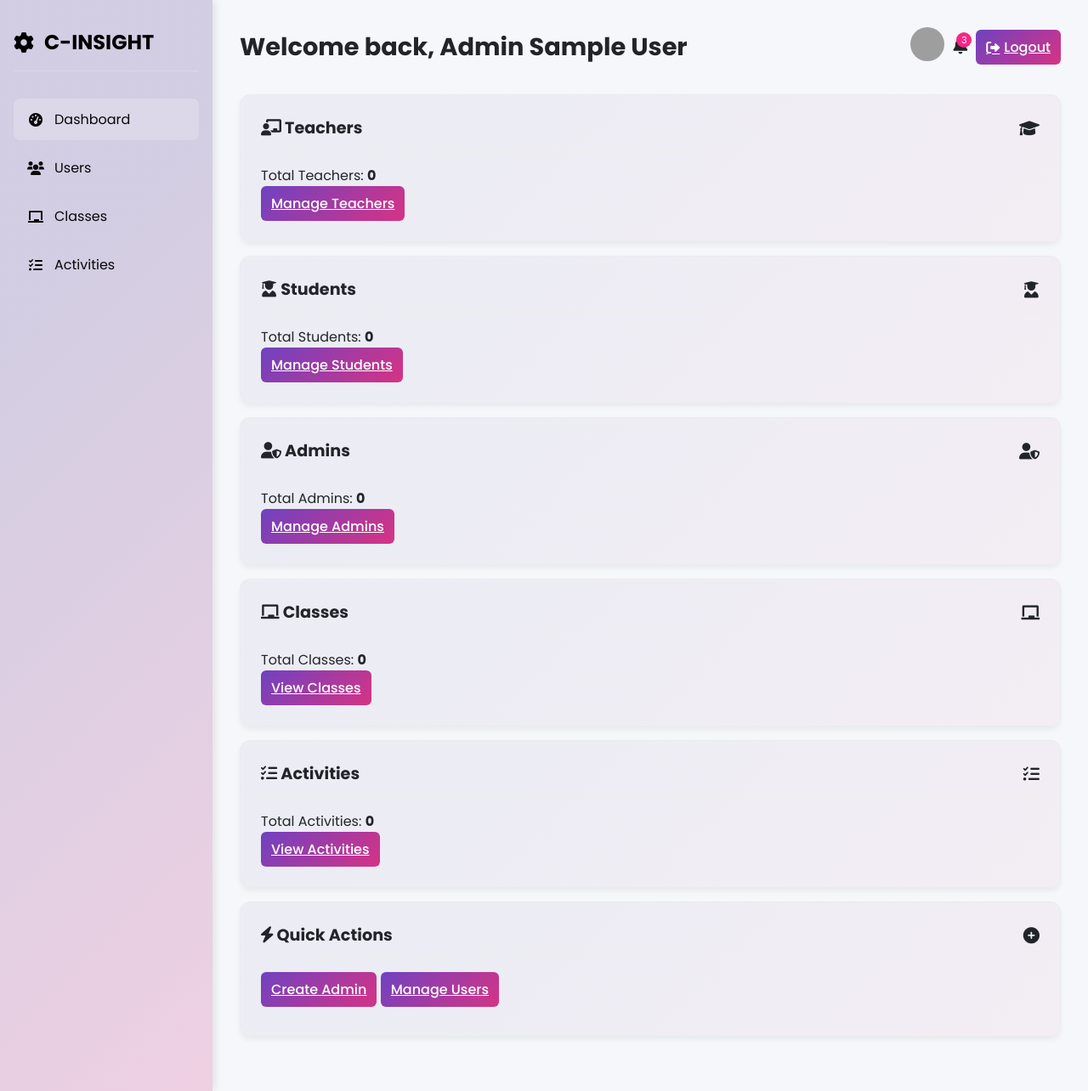
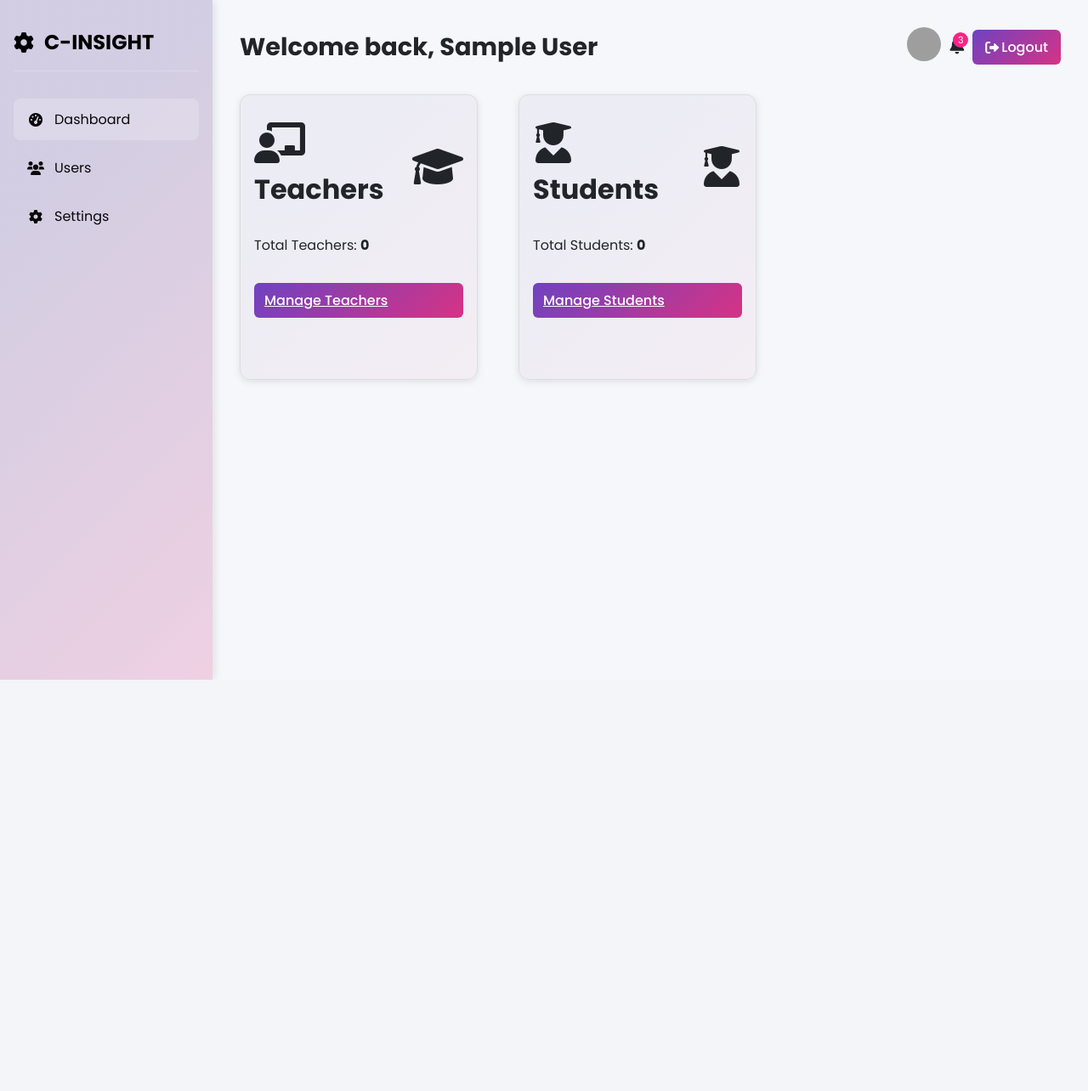
Before and after one commit to Zeninso/c-insight, a Flask app: page /admin/dashboard in a window 1280 px wide. Shown: the whole page at 85% size. After the commit the page ends 800 px from the top, so only its background shows below. Run offline with Flask 3, Linux system fonts and the light colour scheme; the visitor is signed in with stand-in values (Sample User, id 1); data that the repository does not hold is empty; some libraries are stand-ins or nearby versions; grey boxes are pictures that could not be loaded.

Commit message:
I  CHANGE THE ADMIN AND THE CSS STYLE BUT THERE'S STILL MINOR ISSUES TO FIX

```diff
--- a/app/static/css/admin_dashboard.css
+++ b/app/static/css/admin_dashboard.css
@@ -109,100 +109,73 @@
 
         .grid-container {
             display: flex;
-            flex-direction: column;
-            gap: 1rem;
+            flex-direction:row;
+            flex-wrap: wrap;
+            gap: 3rem;
             margin-bottom: 2rem;
         }
 
         .card {
             background: linear-gradient(135deg, rgba(72, 40, 133, 0.05) 25%, rgba(214, 51, 132, 0.05) 100%);
-            border: 1px solid #e9ecef;
+            border: 1px solid #ddd;
             border-radius: 12px;
-            padding: 1.5rem;
-            box-shadow: 0 4px 6px rgba(0,0,0,0.05);
-            transition: transform 0.3s ease, box-shadow 0.3s ease;
+            padding: 1rem;
+            box-shadow: 0 2px 8px rgba(0,0,0,0.1);
+            transition: box-shadow 0.3s ease;
+            width: 280px;
+            aspect-ratio: 1 / 1.2;
+            display: flex;
+            flex-direction: column;
         }
 
         .card:hover {
-            transform: translateY(-5px);
-            box-shadow: 0 10px 15px rgba(0,0,0,0.1);
+            box-shadow: 0 4px 12px rgba(0,0,0,0.15);
         }
+
+        @media (max-width: 768px) {
+            .card {
+                width: 250px;
+                padding: 0.5rem;
+                margin-bottom: 0.5rem;
+            }
+            .card-header h3 {
+                font-size: 1rem;
+            }
+            .main-content {
+                padding: 1rem;
+            }
+        }
+
 
         .card-header {
             display: flex;
             justify-content: space-between;
             align-items: center;
             margin-bottom: 1rem;
+            margin-top: 1rem;
             padding-bottom: 0.75rem;
             border-bottom: 1px solid #eee;
         }
 
         .card-header h3 {
-            font-size: 1.2rem;
+            font-size: 2rem;
             color: var(--dark);
         }
 
         .card-header i {
             color: var(--dark);
-            font-size: 1.2rem;
+            font-size: 3rem;
         }
 
-        .activity-item {
-            display: flex;
-            justify-content: space-between;
-            align-items: center;
-            padding: 0.75rem 0;
-            border-bottom: 1px solid #f0f0f0;
-        }
-
-        .activity-item:last-child {
-            border-bottom: none;
-        }
-
-        .activity-info h4 {
-            font-size: 1rem;
-            margin-bottom: 0.25rem;
-        }
-
-        .activity-meta {
-            display: flex;
-            font-size: 0.85rem;
-            color: #666;
-        }
-
-        .activity-meta span {
-            margin-right: 1rem;
-        }
-
-        .activity-status {
-            padding: 0.25rem 0.5rem;
-            border-radius: 20px;
-            font-size: 0.75rem;
-            font-weight: 500;
-        }
-
-        .status-pending {
-            background-color: #fff3cd;
-            color: #856404;
-        }
-
-        .status-completed {
-            background-color: #d4edda;
-            color: #155724;
-        }
-
-        .status-late {
-            background-color: #f8d7da;
-            color: #721c24;
-        }
 
         .btn {
-            padding: 0.5rem 1rem;
+            padding: 0.5rem 2rem;
             border-radius: 6px;
             border: none;
             font-weight: 500;
             cursor: pointer;
             transition: all 0.3s ease;
+            margin-top: 2rem;
         }
 
         .btn-gradient {
@@ -220,11 +193,7 @@
             color: white;
         }
 
-        .chart-container {
-            height: 200px;
-            margin-top: 1rem;
-            position: relative;
-        }
+
 
         .notification-badge {
             position: absolute;
@@ -250,30 +219,10 @@
             color: var(--dark);
         }
 
-        .progress-container {
-            width: 100%;
-            background-color: #e9ecef;
-            border-radius: 8px;
-            margin: 10px 0;
-            overflow: hidden;
-        }
 
-        .progress-fill {
-            height: 10px;
-            border-radius: 8px;
-            background: linear-gradient(135deg, #6f42c1 0%, #d63384 100%);
-            transition: width 0.4s ease;
-        }
-
-        .progress-text {
-            font-size: 0.9rem;
-            color: var(--dark);
-            margin-top: 5px;
-            text-align: center;
-        }
 
         .btn-logout {
-            background: linear-gradient(135deg, #f72585 0%, #b5179e 100%);
+            background: linear-gradient(135deg, #6f42c1 0%, #d63384 100%);
             color: white;
             border: none;
             padding: 8px 15px;
--- a/app/templates/admin_dashboard.html
+++ b/app/templates/admin_dashboard.html
@@ -17,15 +17,14 @@
             <ul class="sidebar-nav">
                 <li><a href="{{ url_for('admin.adminDashboard') }}" class="active"><i class="fas fa-tachometer-alt"></i> Dashboard</a></li>
                 <li><a href="{{ url_for('admin.adminUsers') }}"><i class="fas fa-users"></i> Users</a></li>
-                <li><a href="{{ url_for('admin.adminClasses') }}"><i class="fas fa-chalkboard"></i> Classes</a></li>
-                <li><a href="{{ url_for('admin.adminActivities') }}"><i class="fas fa-tasks"></i> Activities</a></li>
+                <li><a href="#"><i class="fas fa-cog"></i> Settings</a></li>
         </ul>
     </div>
 
     <!-- Main Content -->
     <div class="main-content">
         <div class="header">
-                <h1>Welcome back, Admin {{ first_name }}</h1>
+            <h1>Welcome back, {{ first_name }}</h1>
             <div class="user-profile">
                 <a href="{{ url_for('auth.user_profile') }}">
                     <img src="https://ui-avatars.com/api/?name={{ session.first_name }}+{{ session.last_name }}&background=random&size=120" alt="User Profile" />
@@ -35,7 +34,7 @@
                         <i class="fas fa-bell"></i>
                         <span class="notification-badge">3</span>
                     </div>
-                        <a href="#" onclick="confirmLogout()" class="btn btn-gradient">
+                    <a href="#" onclick="confirmLogout()" class="btn-logout">
                         <i class="fas fa-sign-out-alt"></i> Logout
                     </a>
                 </div>
@@ -63,48 +62,6 @@
                 <p>Total Students: <strong>{{ stats.students }}</strong></p>
                 <a href="{{ url_for('admin.adminUsers') }}" class="btn btn-gradient">Manage Students</a>
             </div>
-
-                <!-- Admins Card -->
-                <div class="card">
-                    <div class="card-header">
-                        <h3><i class="fas fa-user-shield"></i> Admins</h3>
-                        <i class="fas fa-user-shield"></i>
-                    </div>
-                    <p>Total Admins: <strong>{{ stats.admins }}</strong></p>
-                    <a href="{{ url_for('admin.adminUsers') }}" class="btn btn-gradient">Manage Admins</a>
-                </div>
-
-                <!-- Classes Card -->
-                <div class="card">
-                    <div class="card-header">
-                        <h3><i class="fas fa-chalkboard"></i> Classes</h3>
-                        <i class="fas fa-chalkboard"></i>
-                    </div>
-                    <p>Total Classes: <strong>{{ stats.classes }}</strong></p>
-                    <a href="{{ url_for('admin.adminClasses') }}" class="btn btn-gradient">View Classes</a>
-                </div>
-
-                <!-- Activities Card -->
-                <div class="card">
-                    <div class="card-header">
-                        <h3><i class="fas fa-tasks"></i> Activities</h3>
-                        <i class="fas fa-tasks"></i>
-                    </div>
-                    <p>Total Activities: <strong>{{ stats.activities }}</strong></p>
-                    <a href="{{ url_for('admin.adminActivities') }}" class="btn btn-gradient">View Activities</a>
-                </div>
-
-                <!-- Quick Actions Card -->
-                <div class="card">
-                    <div class="card-header">
-                        <h3><i class="fas fa-bolt"></i> Quick Actions</h3>
-                        <i class="fas fa-plus-circle"></i>
-                    </div>
-                    <a href="{{ url_for('admin.createAdmin') }}" class="btn btn-gradient" style="margin-bottom: 10px;">Create Admin</a>
-                    <a href="{{ url_for('admin.adminUsers') }}" class="btn btn-gradient">Manage Users</a>
-                </div>
-            </div>
-        </div>
     </div>
 
     <script src="https://cdn.jsdelivr.net/npm/sweetalert2@11"></script>
--- a/app/templates/admin_profile.html
+++ b/app/templates/admin_profile.html
@@ -18,8 +18,7 @@
             <ul class="sidebar-nav">
                 <li><a href="{{ url_for('admin.adminDashboard') }}" class="active"><i class="fas fa-tachometer-alt"></i> Dashboard</a></li>
                 <li><a href="{{ url_for('admin.adminUsers') }}"><i class="fas fa-users"></i> Users</a></li>
-                <li><a href="{{ url_for('admin.adminClasses') }}"><i class="fas fa-chalkboard"></i> Classes</a></li>
-                <li><a href="{{ url_for('admin.adminActivities') }}"><i class="fas fa-tasks"></i> Activities</a></li>
+                <li><a href="#"><i class="fas fa-cog"></i> Settings</a></li>
             </ul>
         </div>
 
--- a/routes/admin.py
+++ b/routes/admin.py
@@ -22,23 +22,13 @@ def adminDashboard():
     cur.execute("SELECT COUNT(*) FROM users WHERE role='student'")
     student_count = cur.fetchone()[0]
 
-    cur.execute("SELECT COUNT(*) FROM users WHERE role='admin'")
-    admin_count = cur.fetchone()[0]
-
-    cur.execute("SELECT COUNT(*) FROM classes")
-    class_count = cur.fetchone()[0]
-
-    cur.execute("SELECT COUNT(*) FROM activities")
-    activity_count = cur.fetchone()[0]
 
     cur.close()
 
     stats = {
         'teachers': teacher_count,
-        'students': student_count,
-        'admins': admin_count,
-        'classes': class_count,
-        'activities': activity_count
+        'students': student_count
+
     }
 
     return render_template('admin_dashboard.html', stats=stats, first_name=session['first_name'])
@@ -56,75 +46,9 @@ def adminUsers():
 
     return render_template('admin_users.html', users=users, first_name=session['first_name'])
 
-@admin_bp.route('/classes')
-def adminClasses():
-    if 'username' not in session or session.get('role') != 'admin':
-        flash('Unauthorized access', 'error')
-        return redirect(url_for('auth.login'))
 
-    cur = mysql.connection.cursor()
-    cur.execute("""
-        SELECT c.id, c.name, c.description, c.class_code, c.code_expires, c.created_at,
-                u.first_name, u.last_name, COUNT(e.student_id) as student_count
-        FROM classes c
-        JOIN users u ON c.teacher_id = u.id
-        LEFT JOIN enrollments e ON c.id = e.class_id
-        GROUP BY c.id
-        ORDER BY c.created_at DESC
-    """)
-    classes = cur.fetchall()
-    cur.close()
 
-    classes_list = []
-    for class_item in classes:
-        classes_list.append({
-            'id': class_item[0],
-            'name': class_item[1],
-            'description': class_item[2],
-            'class_code': class_item[3],
-            'code_expires': class_item[4],
-            'created_at': class_item[5],
-            'teacher_name': f"{class_item[6]} {class_item[7]}",
-            'student_count': class_item[8]
-        })
 
-    return render_template('admin_classes.html', classes=classes_list, first_name=session['first_name'])
-
-@admin_bp.route('/activities')
-def adminActivities():
-    if 'username' not in session or session.get('role') != 'admin':
-        flash('Unauthorized access', 'error')
-        return redirect(url_for('auth.login'))
-
-    cur = mysql.connection.cursor()
-    cur.execute("""
-        SELECT a.id, a.title, a.description, a.due_date, a.created_at,
-                u.first_name, u.last_name, c.name as class_name,
-                COUNT(s.id) as submission_count
-        FROM activities a
-        JOIN users u ON a.teacher_id = u.id
-        LEFT JOIN classes c ON a.class_id = c.id
-        LEFT JOIN submissions s ON a.id = s.activity_id
-        GROUP BY a.id
-        ORDER BY a.created_at DESC
-    """)
-    activities = cur.fetchall()
-    cur.close()
-
-    activities_list = []
-    for activity in activities:
-        activities_list.append({
-            'id': activity[0],
-            'title': activity[1],
-            'description': activity[2],
-            'due_date': activity[3],
-            'created_at': activity[4],
-            'teacher_name': f"{activity[5]} {activity[6]}",
-            'class_name': activity[7] if activity[7] else 'No Class',
-            'submission_count': activity[8]
-        })
-
-    return render_template('admin_activities.html', activities=activities_list, first_name=session['first_name'])
 
 @admin_bp.route('/user/<int:user_id>/edit', methods=['GET', 'POST'])
 def editUser(user_id):
@@ -185,35 +109,3 @@ def deleteUser(user_id):
         cur.close()
 
     return redirect(url_for('admin.adminUsers'))
-
-@admin_bp.route('/create_admin', methods=['GET', 'POST'])
-def createAdmin():
-    if 'username' not in session or session.get('role') != 'admin':
-        flash('Unauthorized access', 'error')
-        return redirect(url_for('auth.login'))
-
-    if request.method == 'POST':
-        username = request.form['username']
-        password = request.form['password']
-        first_name = request.form['first_name']
-        last_name = request.form['last_name']
-        email = request.form.get('email')
-
-        hashed_password = generate_password_hash(password)
-
-        cur = mysql.connection.cursor()
-        try:
-            cur.execute(
-                "INSERT INTO users (username, password, first_name, last_name, email, role) VALUES (%s, %s, %s, %s, %s, %s)",
-                (username, hashed_password, first_name, last_name, email, 'admin')
-            )
-            mysql.connection.commit()
-            flash('Admin user created successfully', 'success')
-            return redirect(url_for('admin.adminUsers'))
-        except Exception as e:
-            mysql.connection.rollback()
-            flash(f'Failed to create admin: {str(e)}', 'error')
-        finally:
-            cur.close()
-
-    return render_template('admin_create_admin.html', first_name=session['first_name'])
```
Lines whose indentation alone changed are shown as unchanged.
